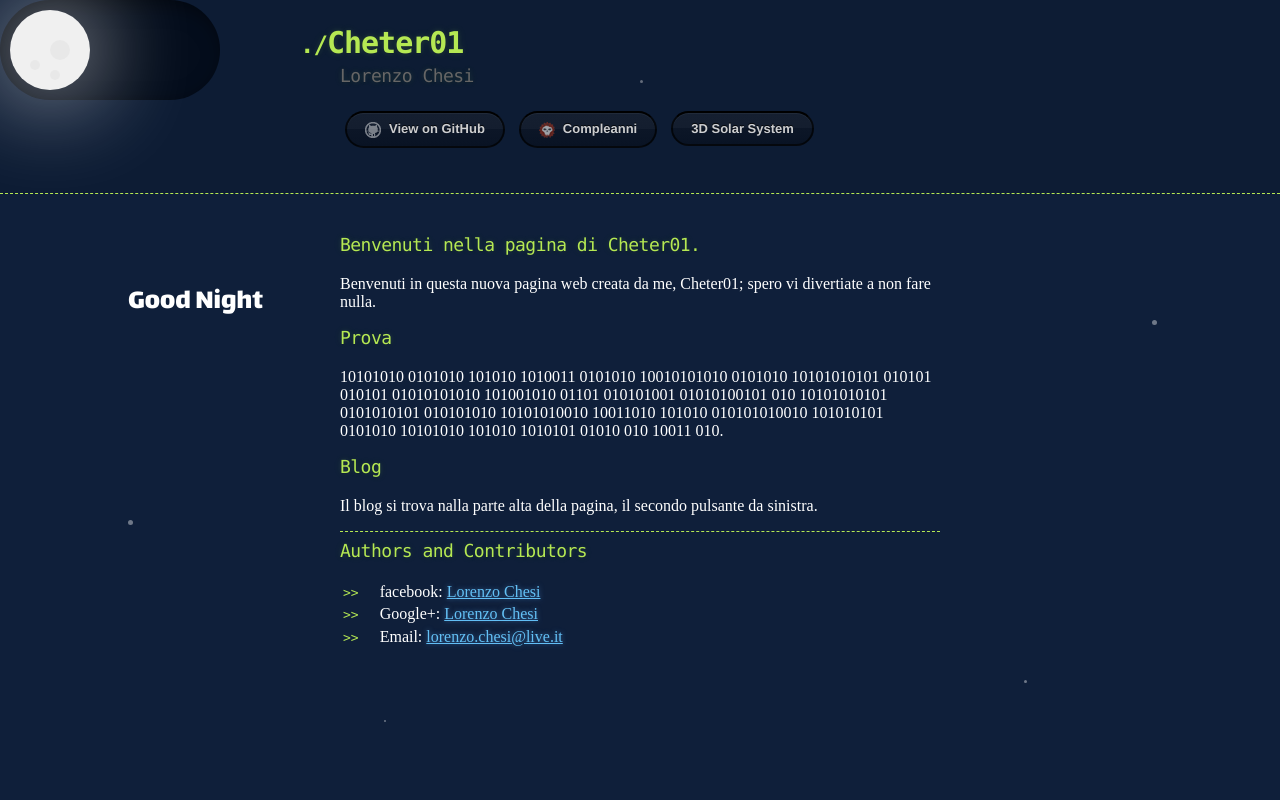
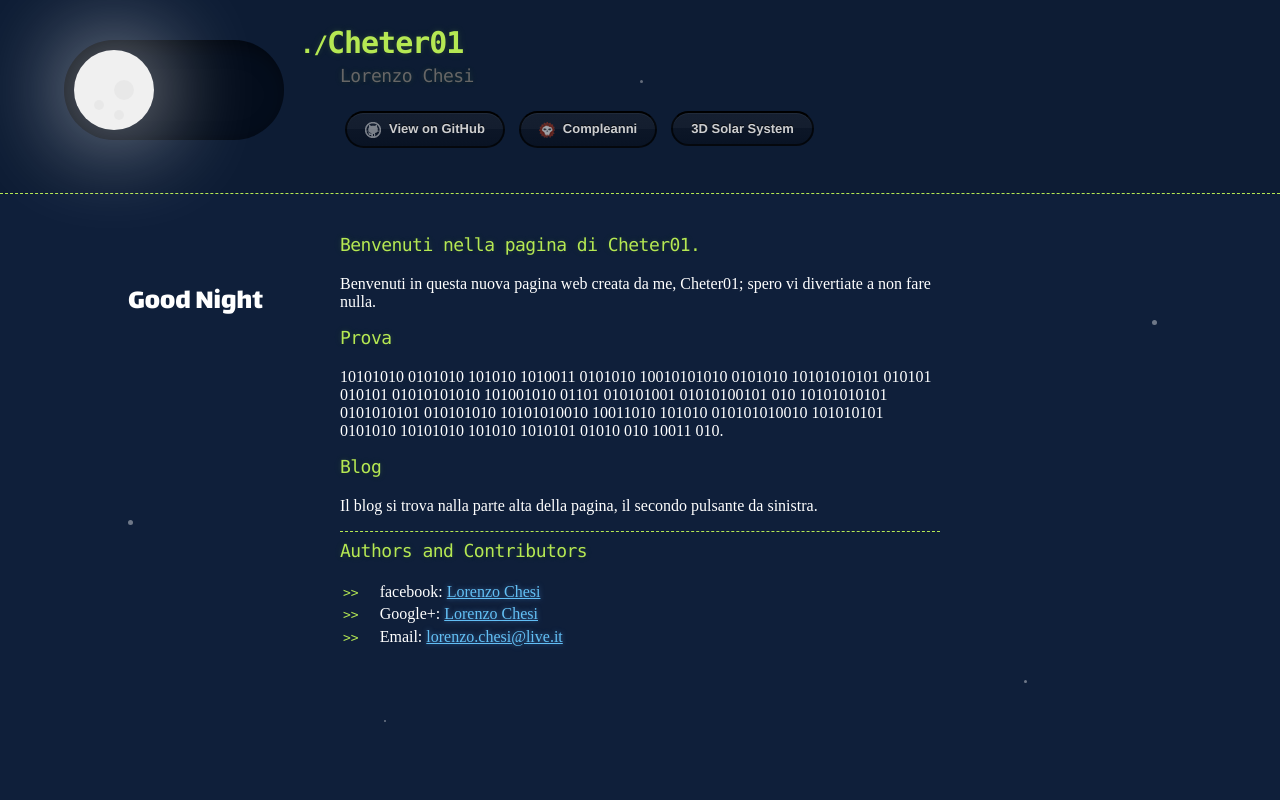
Before and after one commit to Cheter01/Cheter01, a PHP site: page /prova/index.html in a window 1280 px wide. Run offline with PHP 8.4, Linux system fonts and the light colour scheme.

Commit message:
Update stylesheet.css

```diff
--- a/prova/stylesheets/stylesheet.css
+++ b/prova/stylesheets/stylesheet.css
@@ -22,8 +22,8 @@ input[type=checkbox] + label{
 	box-shadow: inset 5px 5px 20px rgba(0,0,0,0.5);
 	z-index: 5;
 	position: absolute;
-	top: 0%;
-	left: 0%;
+	top: 5%;
+	left: 5%;
 	cursor: pointer;
 	cursor: hand;
 }
```
